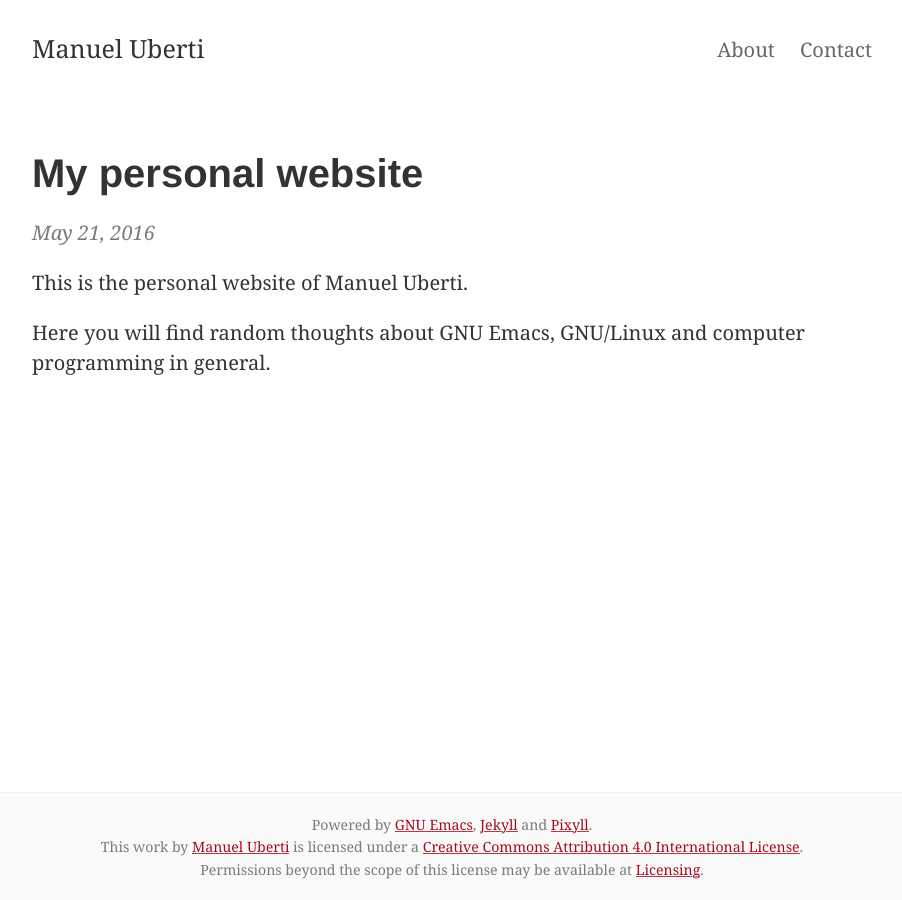
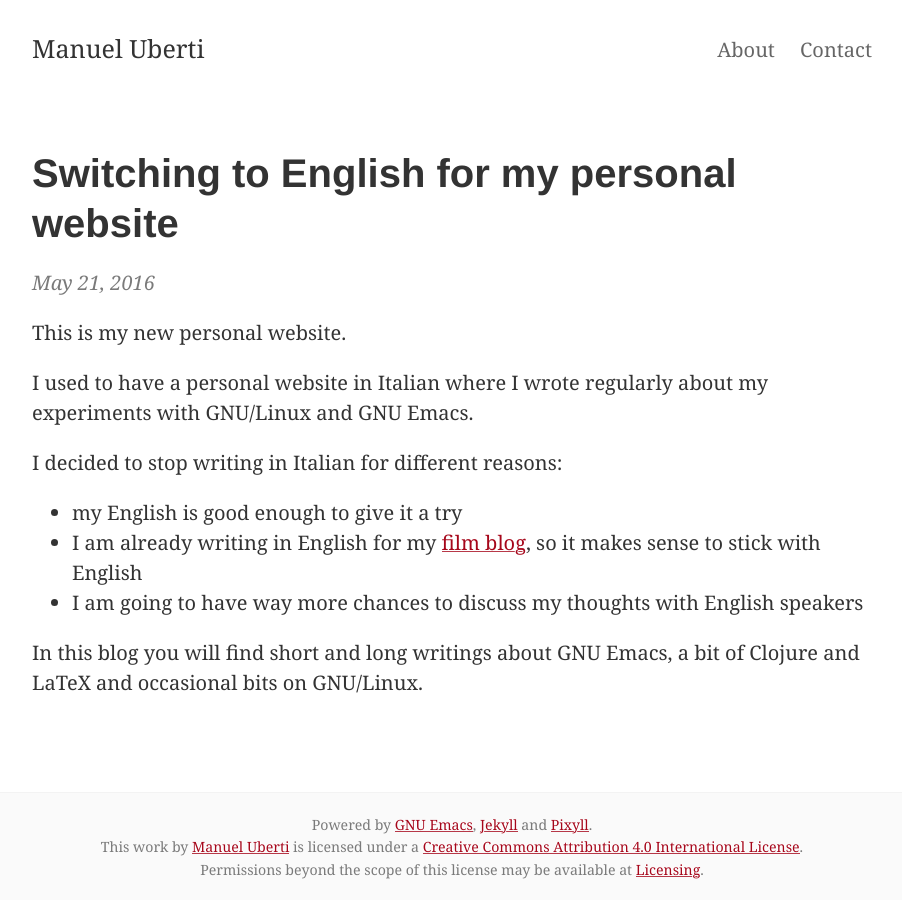
Before and after one commit to manuel-uberti/manuel-uberti.github.io, a Jekyll site: the page built from _posts/2016-05-21-welcome.md, in a window 1280 px wide. Shown: the whole page, without its empty margins (188-1090 px from the left). Built offline with Jekyll 4.4.1, drawn with Linux system fonts in a browser that asks for light colours.

Commit message:
Update intro post

```diff
--- a/_posts/2016-05-21-welcome.md
+++ b/_posts/2016-05-21-welcome.md
@@ -1,12 +1,24 @@
 ---
 layout:     post
-title:      My personal website
+title:      Switching to English for my personal website
 date:       2016-05-21
-summary:    Welcome to the personal website of Manuel Uberti.
+summary:    Welcome to the new website of Manuel Uberti.
 categories: welcome
 ---
 
-This is the personal website of Manuel Uberti.
+This is my new personal website.
 
-Here you will find random thoughts about GNU Emacs, GNU/Linux and computer
-programming in general.
+I used to have a personal website in Italian where I wrote regularly about my
+experiments with GNU/Linux and GNU Emacs.
+
+I decided to stop writing in Italian for different reasons:
+
+- my English is good enough to give it a try
+- I am already writing in English for my
+  [film blog](https://filmsinwords.wordpress.com/), so it makes sense to stick
+  with English
+- I am going to have way more chances to discuss my thoughts with English
+  speakers
+
+In this blog you will find short and long writings about GNU Emacs, a bit of
+Clojure and LaTeX and occasional bits on GNU/Linux.
```
